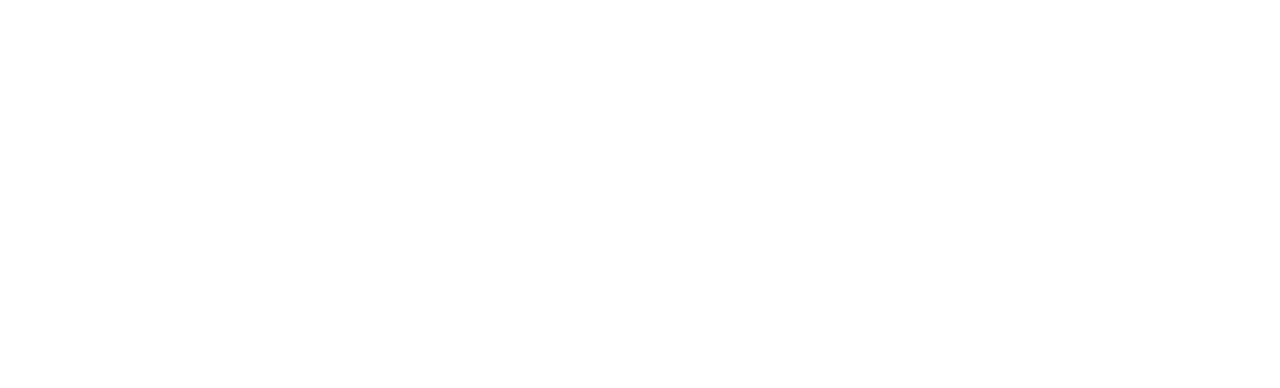
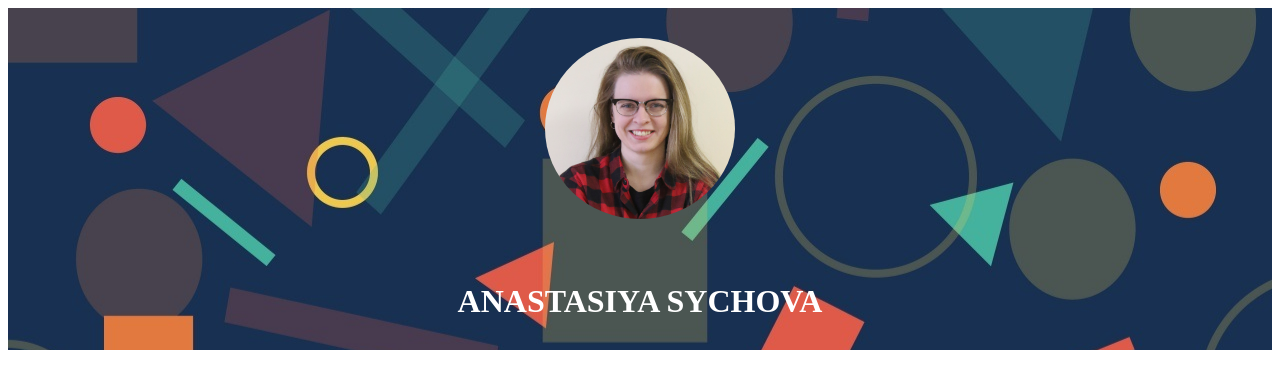
Before and after one commit to sychova/rsschool-cv-old, a plain HTML site: page index.html in a window 1280 px wide. Drawn offline with Linux system fonts and the light colour scheme.

Commit message:
feat: added basic header

```diff
--- a/index.html
+++ b/index.html
@@ -5,10 +5,16 @@
     <meta charset="UTF-8">
     <meta http-equiv="X-UA-Compatible" content="IE=edge">
     <meta name="viewport" content="width=device-width, initial-scale=1.0">
+    <link rel="stylesheet" href="main.css">
     <title>Document</title>
 </head>
 <header>
-
+    <div class="container">
+        <div>
+            <img class="avatar" src="images/avatar.png" alt="avatar" style="width: 15%">
+            <h1>ANASTASIYA SYCHOVA</h1>
+        </div>
+    </div>
 </header>
 
 <body>
--- /dev/null
+++ b/main.css
@@ -0,0 +1,16 @@
+.container {
+    position: relative;
+    text-align: center;
+    color: #FFFFFF;
+    background-image: url(images/background.jpg);
+}
+
+h1 {
+    padding: 30px;
+    margin: 0;
+}
+
+.avatar {
+    padding: 30px;
+    border-radius: 50%;
+}
```
Also changed, not shown: images/avatar.png (added), images/background.jpg (added).
